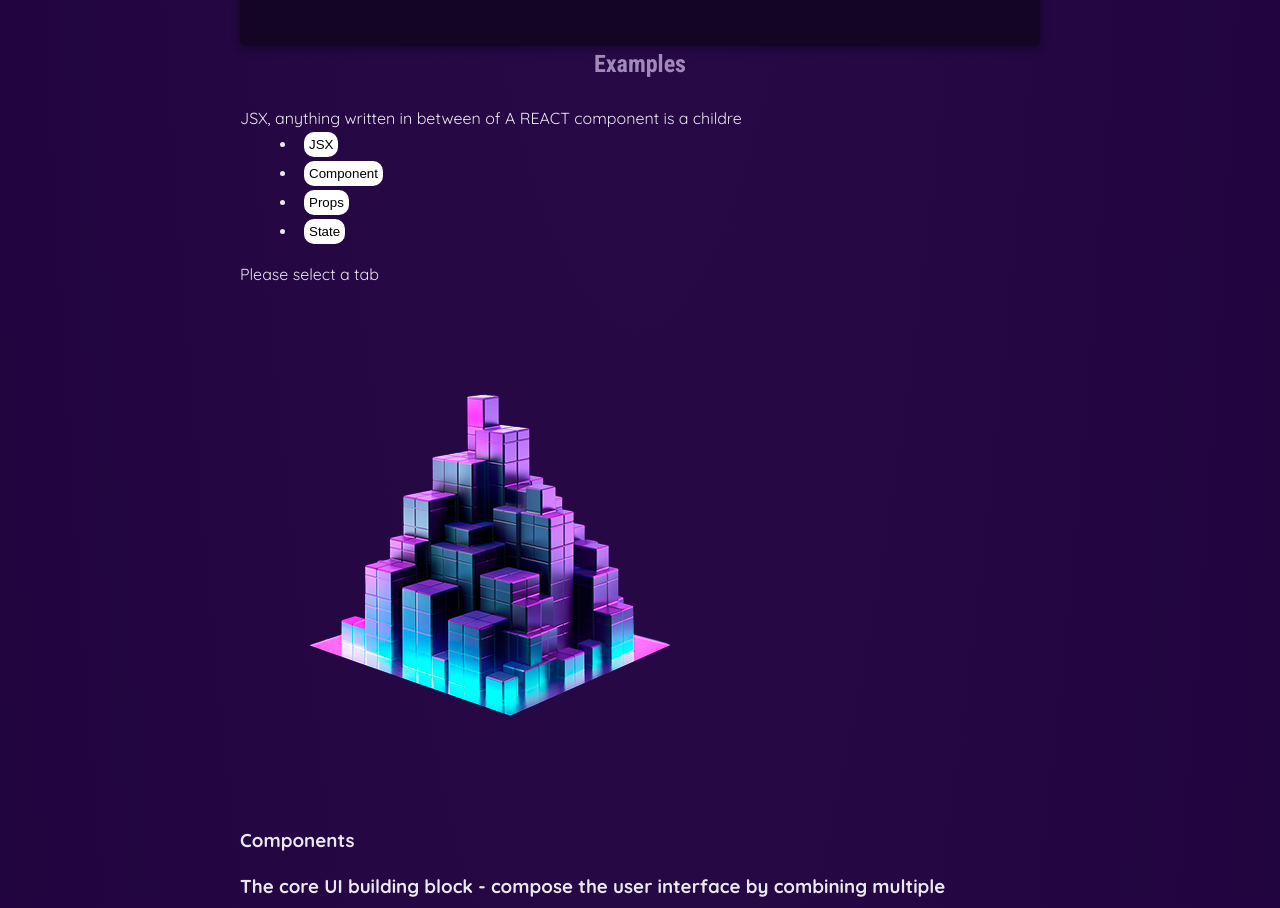
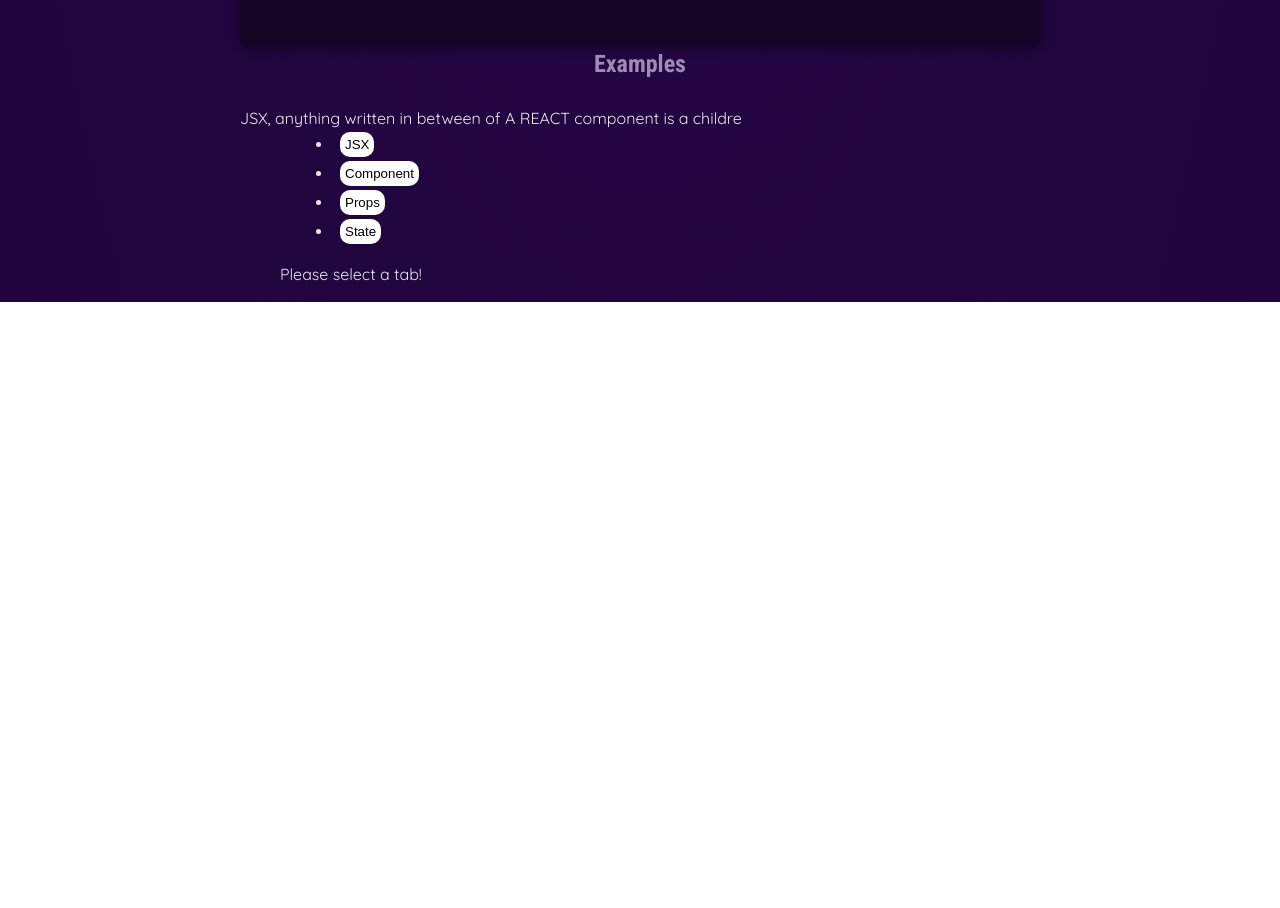
Before and after one commit to shwetank00001/react-revise, a React (Vite) app in the folder 01-starting-project/: page / in a window 1280 px wide. Shown: the part 6120-7028 px from the top of the page. After the commit the page ends 6422 px from the top, so only its background shows below. Built offline with nearby package versions, Linux system fonts and the light colour scheme.

Commit message:
Revised JSX Slots

```diff
--- a/01-starting-project/src/App.jsx
+++ b/01-starting-project/src/App.jsx
@@ -4,6 +4,8 @@ import CoreConcept from './components/CoreConcept'
 
 import FirstSection from "./components/FirstSection";
 import SecondSection from "./components/SecondSection";
+
+import Tabs from "./components/Tabs";
 
 
 
@@ -27,7 +29,7 @@ function App() {
                 <FirstSection />
                 <SecondSection />
 
-                <section>{ele}</section>
+                {/* <section>{ele}</section> */}
             </main>
         </>
     );
--- a/01-starting-project/src/components/SecondSection.jsx
+++ b/01-starting-project/src/components/SecondSection.jsx
@@ -2,7 +2,7 @@ import React from 'react'
 import TabButton from "./TabButton";
 import { EXAMPLES } from '../data';
 import Section from './Section';
-
+import Tabs from './Tabs';
 
 const SecondSection = () => {
     const [dynamicContent, setDynamicContent] = React.useState();
@@ -26,7 +26,7 @@ const SecondSection = () => {
         // }
     }
 
-        let tabContent = <p>Please select a tab</p>;
+        let tabContent = <p>Please select a tab!</p>;
 
         if (dynamicContent) {
             tabContent = (
@@ -44,6 +44,11 @@ const SecondSection = () => {
         <Section title={"Examples"} id="examples">
             JSX, anything written in between of A REACT component is a childre
             <main>
+                {/* THis is called as JSX slots */}
+                {/* We are passing Multiple JSX values as a single Route element, So we can use all the button data in the child compo */}
+                <Tabs
+                    button={
+                        <>
                             <TabButton
                                 isSelected={dynamicContent === "jsx"}
                                 onSelect={() => {
@@ -70,23 +75,35 @@ const SecondSection = () => {
                             >
                                 State
                             </TabButton>
+                        </>
+                    }
+                >
+                    {tabContent}
+                </Tabs>
             </main>
-            {/* {dynamicContent} */}
-            {/* HEre we can use a data dynamically from our data.js file. */}
-            {/* {!dynamicContent ? (
-                        <p>Please select a tab</p>
-                    ) : (
-                        <div id="tab-content">
-                            <h3>{EXAMPLES[dynamicContent].title}</h3>
-                            <p>{EXAMPLES[dynamicContent].description}</p>
-                            <pre>
-                                <code>{EXAMPLES[dynamicContent].code}</code>
-                            </pre>
-                        </div>
-                    )} */}
-            {tabContent}
         </Section>
     );
 }
 
 export default SecondSection
+
+
+            // {
+            //     /* {dynamicContent} */
+            // }
+            // {
+            //     /* HEre we can use a data dynamically from our data.js file. */
+            // }
+            // {
+            //     /* {!dynamicContent ? (
+            //             <p>Please select a tab</p>
+            //         ) : (
+            //             <div id="tab-content">
+            //                 <h3>{EXAMPLES[dynamicContent].title}</h3>
+            //                 <p>{EXAMPLES[dynamicContent].description}</p>
+            //                 <pre>
+            //                     <code>{EXAMPLES[dynamicContent].code}</code>
+            //                 </pre>
+            //             </div>
+            //         )} */
+            // }
--- a/01-starting-project/src/components/Section.jsx
+++ b/01-starting-project/src/components/Section.jsx
@@ -1,6 +1,7 @@
 import React from 'react'
 
-const Section = ({ title, children, id}) => {
+// Proxy prop component
+const Section = ({ title, children, ...props}) => {
   return (
     <section id='id'>
         <h2>{title}</h2>
--- /dev/null
+++ b/01-starting-project/src/components/Tabs.jsx
@@ -0,0 +1,12 @@
+import React from 'react'
+
+const Tabs = ({children, button}) => {
+  return (
+      <div>
+          <main>{button}</main>
+          {children}
+      </div>
+  );
+}
+
+export default Tabs
```
Lines whose indentation alone changed are shown as unchanged.
